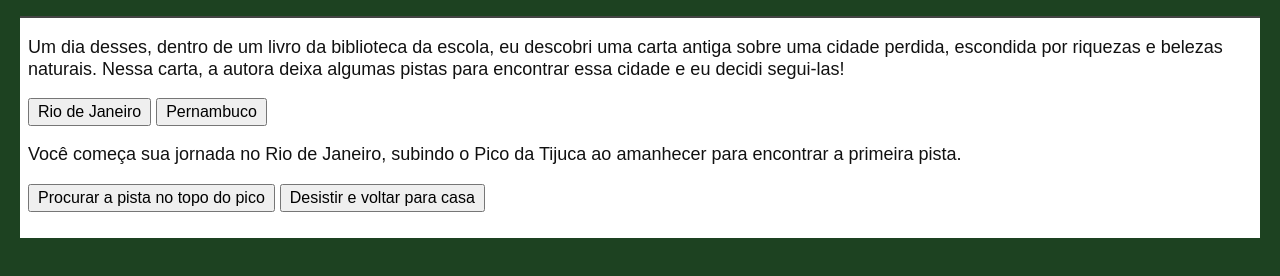
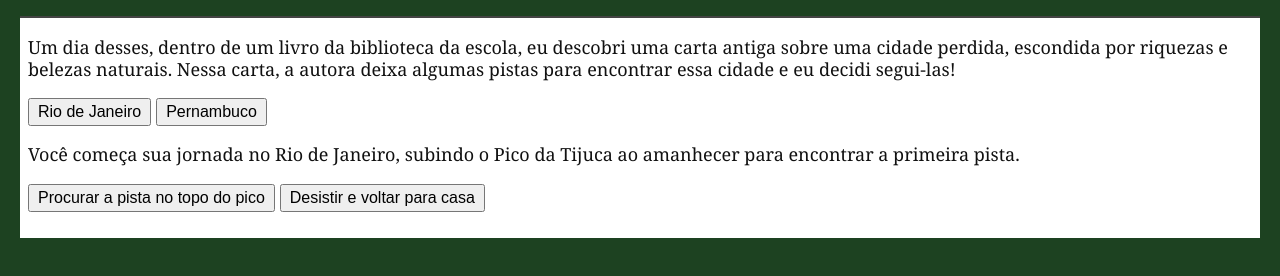
Before and after one commit to nascimento-matheus11/Site-aurudo-, a plain HTML site: page index.html in a window 1280 px wide. Drawn offline with Linux system fonts and the light colour scheme.

Commit message:
style.css

```diff
--- a/style.css
+++ b/style.css
@@ -4,7 +4,7 @@ body {
     color: white;
     margin: 0;
     padding: 16px 20px;
-    font-family: "Exo", sans-serif;
+    font-family: Georgia, 'Times New Roman', serif;
 }
 
 .container {
```
